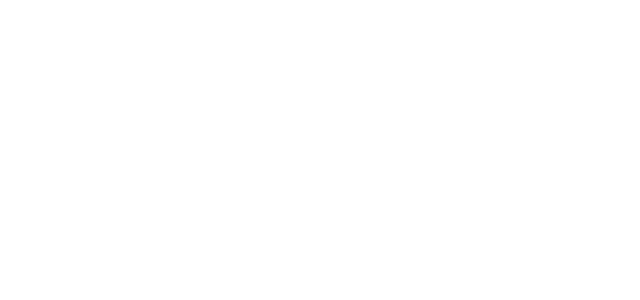
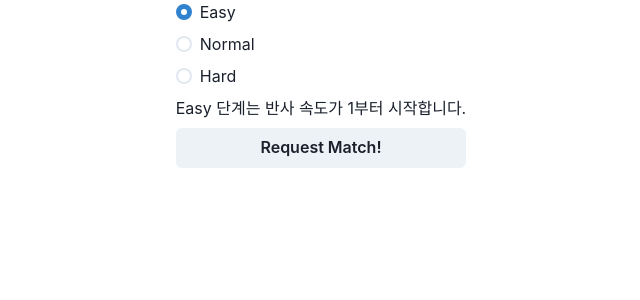
Before and after one commit to Jay13Jeong/PinguPong, a React (Create React App) app in the folder pong_front/: page /game/match in a window 1280 px wide. Before the commit this address had no page. Shown: the top 300 px of the page, without its empty margins (319-959 px from the left). Built offline with nearby package versions, Linux system fonts and the light colour scheme; no server answers.

Commit message:
feat : game matching page

```diff
--- a/pong_front/src/App.tsx
+++ b/pong_front/src/App.tsx
@@ -2,13 +2,25 @@
 import './App.css';
 import Routing from './Routing';
 import { BrowserRouter } from 'react-router-dom';
+import { ChakraProvider } from '@chakra-ui/react'
+
+import socketIOClient from "socket.io-client";
+
+const ENDPOINT = "http://localhost:3001";
+
+export const socket = socketIOClient(ENDPOINT, {
+    transports: ['websocket'],
+    withCredentials: true,
+});
 
 function App() {
   return (
     <div >
+    <ChakraProvider>
       <BrowserRouter>
         <Routing />
       </BrowserRouter>
+    </ChakraProvider>
     </div>
   );
 }
--- a/pong_front/src/Routing.tsx
+++ b/pong_front/src/Routing.tsx
@@ -3,6 +3,9 @@
 import Test from './pages/TestPage';
 import Lobby from './pages/LobbyPage';
 import Modal from './pages/profile/profileModal';
+import GameLobbyPage from './pages/game/GameLobbyPage';
+import GameMatchPage from './pages/game/GameMatchPage';
+import GameRoomPage from './pages/game/GameRoomPage';
 
 export default function Routing() {
     return (
@@ -11,7 +14,9 @@
         <Route path="/lobby" element={<Lobby />} />
         <Route path="/auth/login" element={<LoginPage />} />
         <Route path="/modal" element={<Modal />} />
-
+        <Route path="/game/" element={<GameLobbyPage/>}></Route>
+        <Route path="/game/match" element={<GameMatchPage/>}></Route>
+        <Route path="/game/match/:id" element={<GameRoomPage/>}></Route>
         {/* <Route path="/lesson/category" element={<CategoryPage />} />
         <Route path="/lesson/classes" element={<ClassListPage />} />
         <Route path="/lesson/class/:id" element={<ClassPage />} />
--- /dev/null
+++ b/pong_front/src/components/game/MatchMake.tsx
@@ -0,0 +1,73 @@
+import React, {useState, useEffect} from "react";
+import { useNavigate } from "react-router-dom";
+import { socket } from "../../App";
+import { Stack, Spinner, Center, Button, Radio, RadioGroup } from '@chakra-ui/react'
+
+/**
+ * NOTE - Socket.io Event
+ * - REQUEST_MATCH_MAKE : 매치를 요청함
+ * - MATCH_MAKE_SUCCESS : 매치가 성공적으로 이루어짐 (방 이동)
+ * - MATCH_MAKE_FAIL : 매치가 실패함 (에러) ? 필요한가?
+ */
+
+function MatchMake(props: any) {
+    const [loading, setLoading] = useState<boolean>(false);
+    const navigate = useNavigate();
+    interface difficulty {
+        id: string; // 아이디
+        name: string;   // Easy, Normal, Hard
+        speed: number;  // 속도
+        defaultChecked: boolean;    // 기본 선택 여부
+    }
+    const difficulties: difficulty[] = [
+        {id: '0', name: 'Easy', speed: 1, defaultChecked: true},
+        {id: '1', name: 'Normal', speed: 2, defaultChecked: false},
+        {id: '2', name: 'Hard', speed: 3, defaultChecked: false}
+    ];
+    const [selectedDifficulty, setSelectedDifficulty] = useState<difficulty>(difficulties[0]);
+
+    useEffect(() => {
+        socket.on('MATCH_MAKE_SUCCESS', (data: any) => {
+            console.log('MATCH_MAKE_SUCCESS');
+            // TODO 방 번호 뿐 아니라 플레이어들의 정보도 받아야 함. (상대의 id도 표시해줘야함)
+            navigate(`/game/match/${data.room}`);
+        });
+    }, []);
+
+    function handleMatchMakeRequest(e: any) {
+        e.preventDefault();
+        socket.emit('REQUEST_MATCH_MAKE', {difficulty: selectedDifficulty.id});
+        console.log(selectedDifficulty.id);
+        setLoading(true);
+    }
+
+    if (loading) {
+        return (
+            <Center>
+                <Stack>
+                    <div>게임 매칭 대기중</div>
+                    <Spinner />
+                </Stack>
+            </Center>
+        );
+    }
+    else {
+        return (
+            <Center>
+            <form onSubmit={handleMatchMakeRequest}>
+                <RadioGroup defaultValue='0'>
+                    <Stack>
+                    {difficulties.map((item) =>
+                        <Radio key={item.id} value={item.id} onChange={(e) => setSelectedDifficulty(difficulties[(e.target.value as unknown as number)])}>{item.name}</Radio>
+                        )}
+                    <div>{selectedDifficulty.name} 단계는 반사 속도가 {selectedDifficulty.speed}부터 시작합니다.</div>
+                    <Button type="submit">Request Match!</Button>
+                    </Stack>
+                </RadioGroup>
+            </form>
+            </Center>
+        );
+    }
+}
+
+export default MatchMake;
--- /dev/null
+++ b/pong_front/src/pages/game/GameLobbyPage.tsx
@@ -0,0 +1,27 @@
+import React, {useState} from "react";
+import {useNavigate} from 'react-router-dom'
+import { Center, Button } from '@chakra-ui/react'
+
+function GameLobbyPage(props: any) {
+    const navigate = useNavigate();
+
+    function buttonClicked(option: number, e: any) {
+        if (option === 1)
+            navigate(`/game/match`);
+        else
+            navigate(`/game/observer`);
+    }
+    return (
+        <Center>
+            <h1>Game Lobby</h1>
+            <Button colorScheme='teal' variant='ghost' size='lg' onClick={(e) => buttonClicked(1, e)}>
+                게임 시작
+            </Button>
+            <Button colorScheme='teal' variant='ghost' size='lg' onClick={(e) => buttonClicked(2, e)}>
+                관전 시작
+            </Button>
+        </Center>
+    );
+}
+
+export default GameLobbyPage;
--- /dev/null
+++ b/pong_front/src/pages/game/GameMatchPage.tsx
@@ -0,0 +1,12 @@
+import React from "react";
+import MatchMake from "../../components/game/MatchMake";
+
+function GameMatchPage(props: any) {
+    return (
+        <div>
+            <MatchMake/>
+        </div>
+    );
+}
+
+export default GameMatchPage;
--- /dev/null
+++ b/pong_front/src/pages/game/GameRoomPage.tsx
@@ -0,0 +1,10 @@
+import React, {useState, useEffect} from "react";
+import GameRoom from "../../components/game/GameRoom"
+
+function GameRoomPage(props: any) {
+    return (
+        <GameRoom />
+    );
+}
+
+export default GameRoomPage;
```
